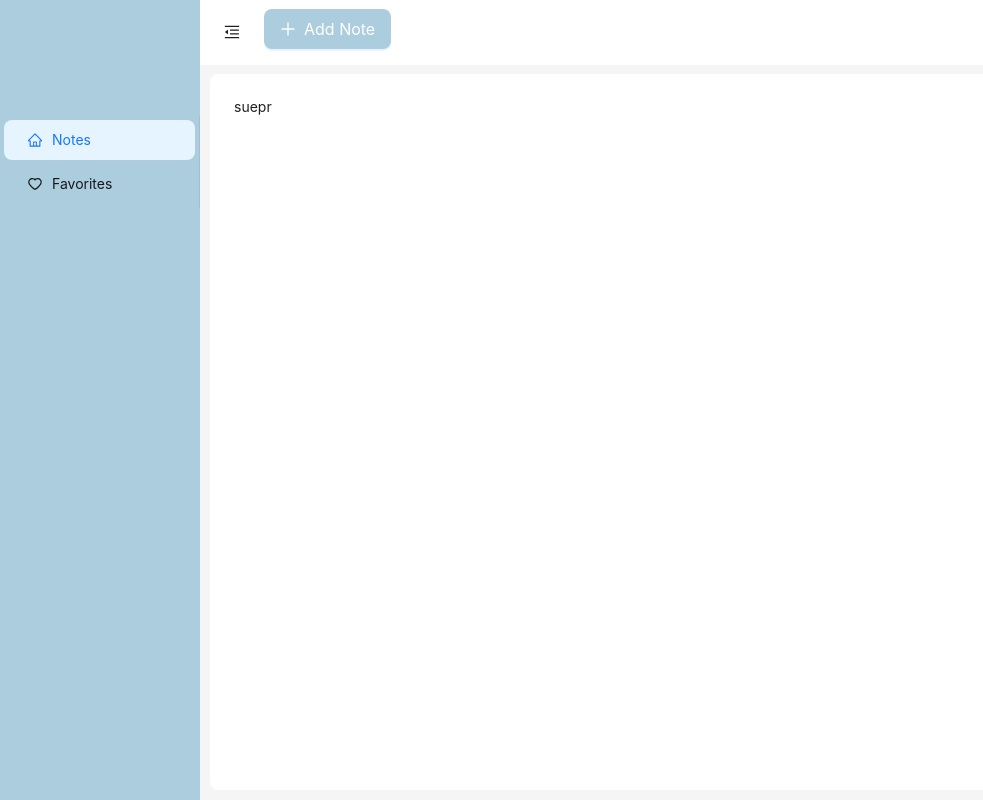
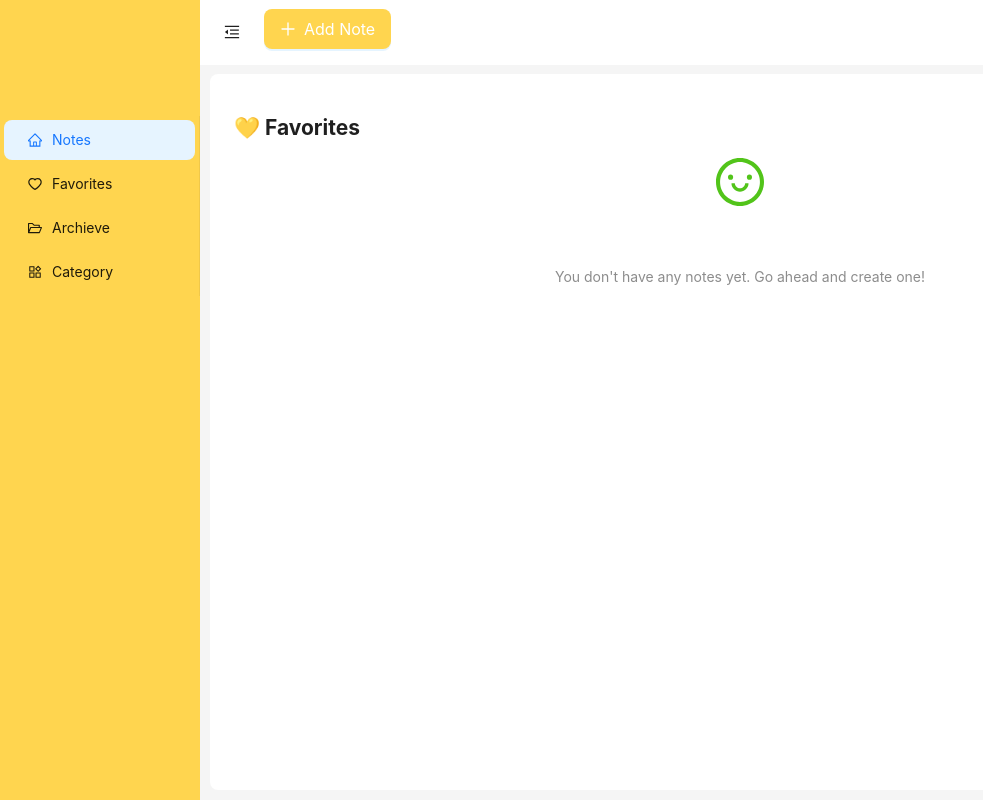
Before and after one commit to elisakoci/note-app, a React (Vite) app: page /favorites in a window 1280 px wide. Shown: the whole page, without its empty margins (0-983 px from the left). Built offline with nearby package versions, Linux system fonts and the light colour scheme.

Commit message:
adding favorites page, fixing sidebar, note page detail

```diff
--- a/src/components/AddNoteButton/AddNoteButton.jsx
+++ b/src/components/AddNoteButton/AddNoteButton.jsx
@@ -22,7 +22,7 @@ const AddNoteButton = () => {
       <Button
         type="primary"
         size="large"
-        style={{ backgroundColor: "#abcdde" }}
+        style={{ backgroundColor: "#FFD54F" }}
         onClick={() => setOpenModal(true)}
       >
         <PlusOutlined /> Add Note
--- a/src/components/NoteItem/NoteItem.jsx
+++ b/src/components/NoteItem/NoteItem.jsx
@@ -17,6 +17,7 @@ const NoteItem = ({ note }) => {
     e.stopPropagation();
     deleteNote(note.id);
   };
+
   return (
     <List.Item
       actions={[
--- a/src/context/NotesContext.jsx
+++ b/src/context/NotesContext.jsx
@@ -1,9 +1,12 @@
-import { createContext, useState } from "react";
+import { createContext, useEffect, useState } from "react";
 
 export const NotesContext = createContext();
 
 const NotesProvider = ({ children }) => {
-  const [notes, setNotes] = useState([]);
+  const [notes, setNotes] = useState(() => {
+    const storedNotes = localStorage.getItem("notes");
+    return storedNotes ? JSON.parse(storedNotes) : [];
+  });
 
   const addNote = (title, description) => {
     const newNote = {
@@ -36,6 +39,10 @@ const NotesProvider = ({ children }) => {
     );
   };
 
+  useEffect(() => {
+    localStorage.setItem("notes", JSON.stringify(notes));
+  }, [notes]);
+
   return (
     <NotesContext.Provider
       value={{ notes, addNote, deleteNote, favoriteNote, updateNote }}
--- a/src/layouts/AppSidebar.jsx
+++ b/src/layouts/AppSidebar.jsx
@@ -1,4 +1,9 @@
-import { HomeOutlined, HeartOutlined, UserOutlined } from "@ant-design/icons";
+import {
+  HomeOutlined,
+  HeartOutlined,
+  FolderOpenOutlined,
+  ProductOutlined,
+} from "@ant-design/icons";
 import { Layout, Menu, Avatar } from "antd";
 import { Link } from "react-router-dom";
 
@@ -11,7 +16,7 @@ const AppSidebar = ({ collapsed }) => {
       collapsible
       collapsed={collapsed}
       style={{
-        backgroundColor: "#abcdde",
+        backgroundColor: "#FFD54F",
         height: "100vh",
         display: "flex",
         flexDirection: "column",
@@ -20,7 +25,7 @@ const AppSidebar = ({ collapsed }) => {
       }}
     >
       <Menu
-        style={{ backgroundColor: "#abcdde", marginTop: "100px" }}
+        style={{ backgroundColor: "#FFD54F", marginTop: "100px" }}
         mode="inline"
         defaultSelectedKeys={["notes"]}
       >
@@ -29,6 +34,12 @@ const AppSidebar = ({ collapsed }) => {
         </Menu.Item>
         <Menu.Item key="favorites" icon={<HeartOutlined />}>
           <Link to="/favorites">Favorites</Link>
+        </Menu.Item>
+        <Menu.Item key="archieve" icon={<FolderOpenOutlined />}>
+          <Link to="/archieve">Archieve</Link>
+        </Menu.Item>
+        <Menu.Item key="category" icon={<ProductOutlined />}>
+          <Link to="/category">Category</Link>
         </Menu.Item>
       </Menu>
 
--- a/src/pages/FavoritesPage/FavoritesPage.jsx
+++ b/src/pages/FavoritesPage/FavoritesPage.jsx
@@ -1,5 +1,19 @@
+import { Col } from "antd";
+import { useNotesData } from "../../context/useNotesData";
+import NoteList from "../../components/NoteList/NoteList";
+
 const FavoritesPage = () => {
-    return (<>suepr</>)
+  const { notes } = useNotesData();
+  const favoriteNotes = notes.filter((note) => note.favorite);
+  return (
+    <>
+      <Col>
+        <h2>💛 Favorites</h2>
+      </Col>
+
+      <NoteList notes={favoriteNotes} />
+    </>
+  );
 };
 
 export default FavoritesPage;
--- a/src/pages/NoteDetailPage/NoteDetailPage.jsx
+++ b/src/pages/NoteDetailPage/NoteDetailPage.jsx
@@ -8,8 +8,8 @@ const { Title, Paragraph, Text } = Typography;
 const NoteDetailPage = () => {
   const { id } = useParams();
   const { notes, favoriteNote } = useNotesData();
-  const note = notes.find((n) => n.id === id);
-  console.log(8373, notes);
+  const note = notes.find((n) => n.id === Number(id));
+  console.log(8373, note);
 
   const handleFavorite = () => {
     favoriteNote(note.id);
--- a/src/pages/NotesPage/NotesPage.jsx
+++ b/src/pages/NotesPage/NotesPage.jsx
@@ -8,16 +8,20 @@ const NotesPage = () => {
   const { notes } = useNotesData();
   return (
     <>
-      <Row justify="end">
+    <Row justify="space-between" align="middle" style={{ marginBottom: 16 }}>
+      <Col>
+        <h2>📝 My Notes</h2>
+      </Col>
       <Col>
         <Search
-            placeholder="input search text"
+          placeholder="Search notes"
           allowClear
           enterButton="Search"
           size="large"
         />
       </Col>
     </Row>
+
     <NoteList notes={notes} />
   </>
   );
```
Lines whose indentation alone changed are shown as unchanged.
